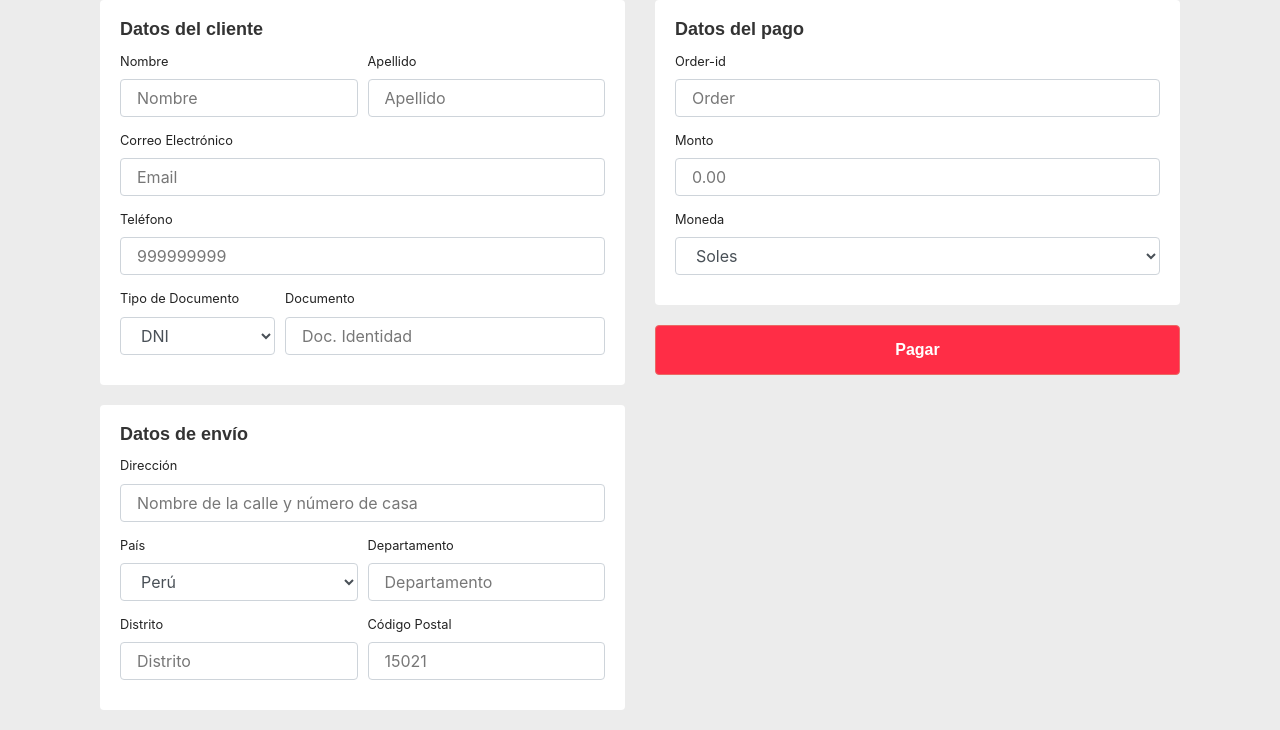
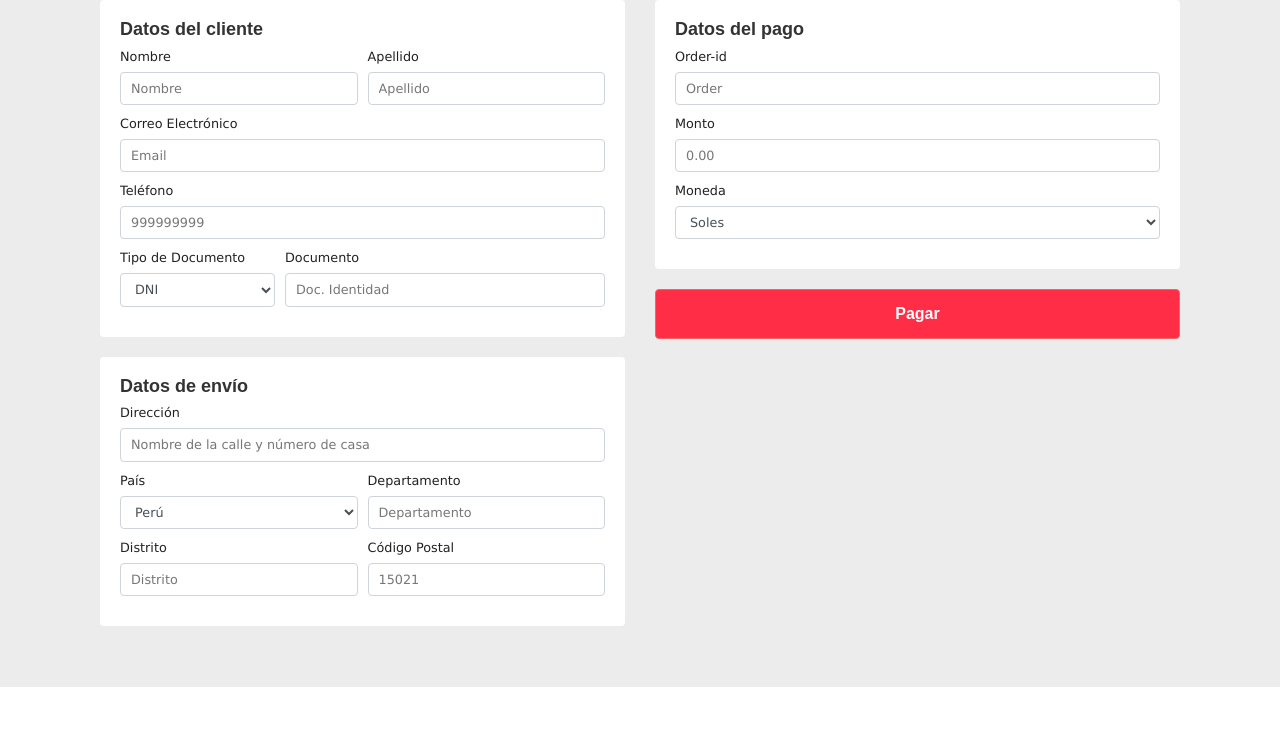
Before and after one commit to izipay-pe/PopIn-PaymentForm-PHP, a PHP site: page / in a window 1280 px wide. Shown: the part 113-843 px from the top of the page. After the commit the page ends 800 px from the top, so only its background shows below. Run offline with PHP 8.4, Linux system fonts and the light colour scheme; some libraries are stand-ins or nearby versions; some web fonts are replaced.

Commit message:
Update style.css

```diff
--- a/css/style.css
+++ b/css/style.css
@@ -1,5 +1,5 @@
 body {
-  font: 14px "Lucida Grande", Helvetica, Arial, sans-serif;
+  font: 14px "Lucida Grande", Helvetica, Arial, sans-serif!important;
   background-color: #ececec!important;
 }
 
@@ -53,8 +53,8 @@ li {
   }
 
 .form-control {
-  font-size: 0.8rem;
-  padding: 5px 10px;
+  font-size: 0.8rem!important;
+  padding: 5px 10px!important;
   height: auto;
 }
 
```
